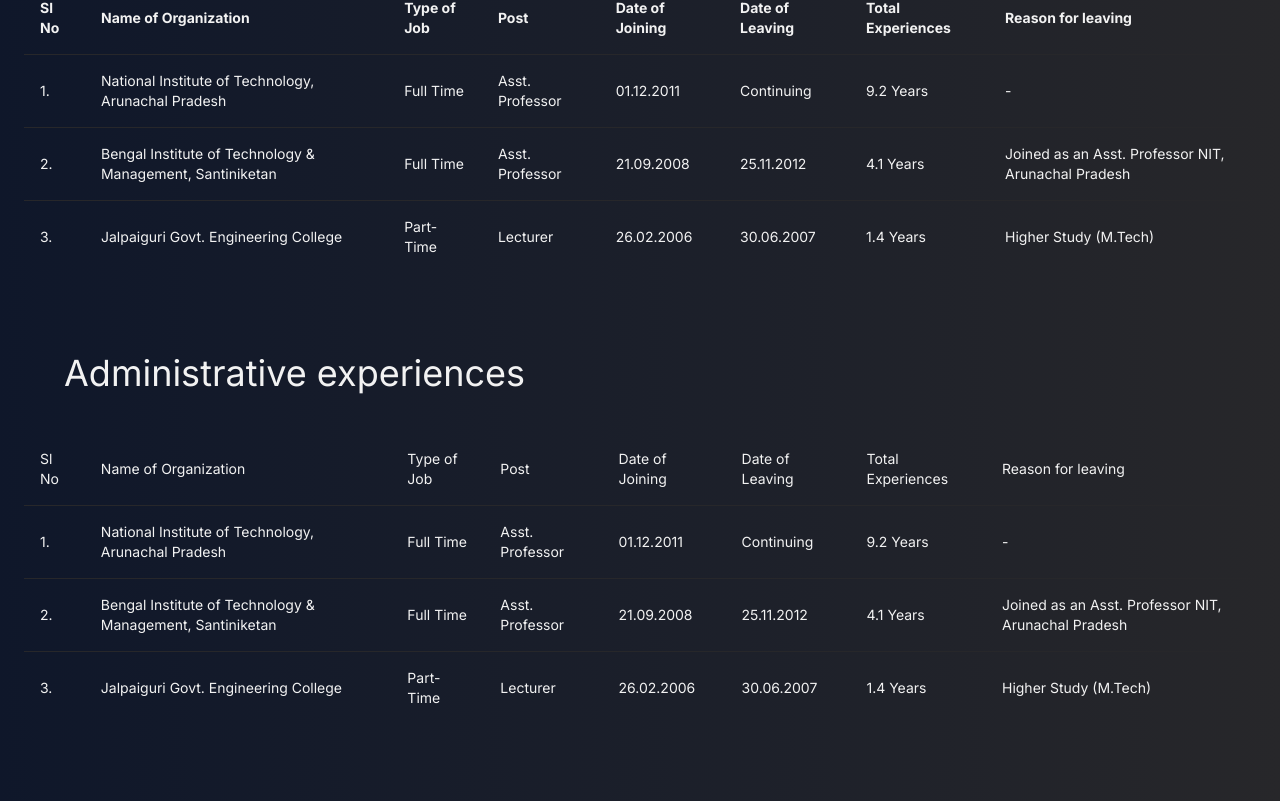
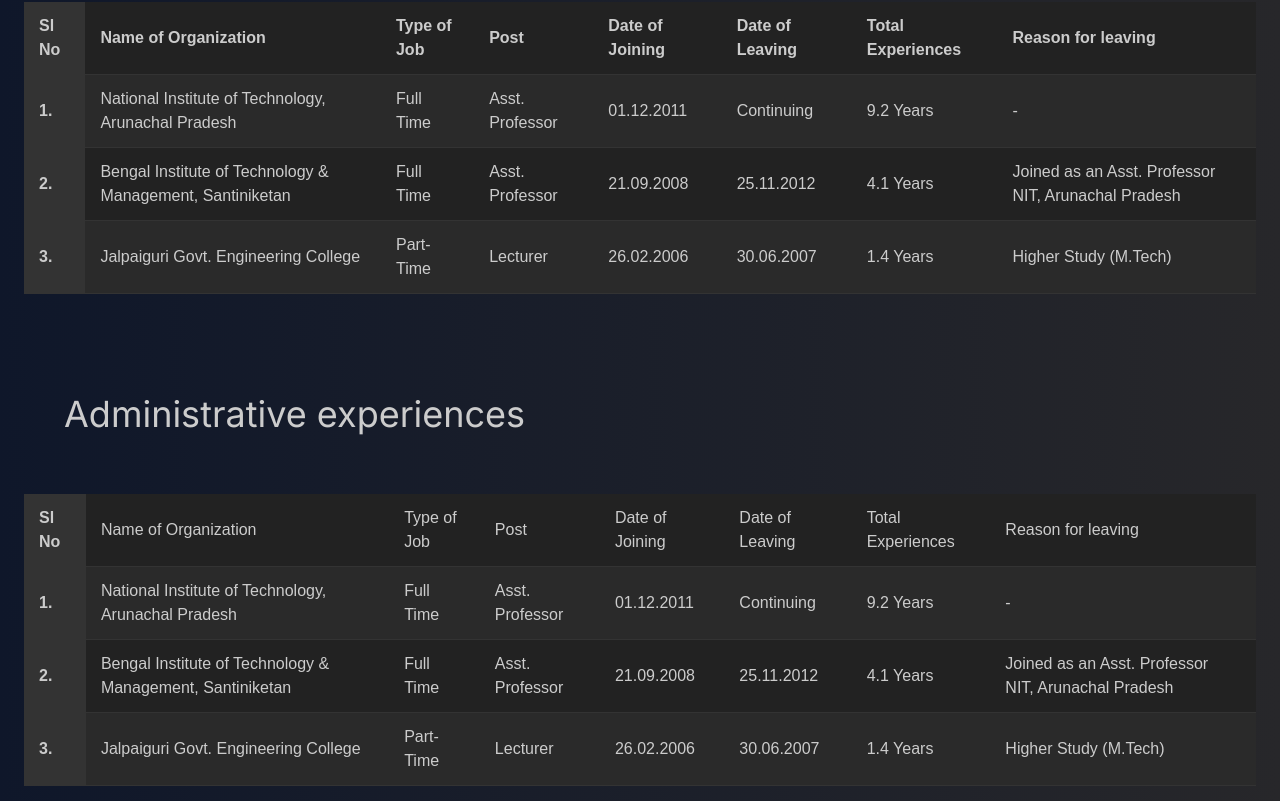
Before and after one commit to rsgoswami/rsgoswami.github.io, a Next.js app: page / in a window 1280 px wide. Shown: the part 2419-3220 px from the top of the page. Built offline with nearby package versions, Linux system fonts and the light colour scheme.

Commit message:
table css + err fixed

```diff
--- a/src/app/globals.css
+++ b/src/app/globals.css
@@ -131,3 +131,84 @@
 
 .slide-top{animation:slide-top 1s cubic-bezier(.25,.46,.45,.94) both}
 @keyframes slide-top{100%{transform:translateY(0)}0%{transform:translateY(-100px); opacity: 0;}}
+
+
+/* Basic CSS reset for table elements */
+table {
+  width: 100%;
+  border-collapse: collapse;
+  margin: 20px 0;
+  font-family: 'Arial', sans-serif; /* Change as needed */
+  color: #ccc; /* Light grey for text */
+  background: #222; /* Dark background */
+}
+
+th, td {
+  padding: 12px 15px;
+  text-align: left;
+  border-bottom: 1px solid #333; /* Darker line for separation */
+}
+
+th {
+  background-color: #007BFF; /* Bright blue for headers */
+  color: white;
+}
+
+/* Hover effect for rows */
+tr:hover {
+  background-color: #333;
+}
+
+/* Responsive behavior */
+@media (max-width: 600px) {
+  table {
+    display: block;
+    overflow-x: auto; /* Allows table to scroll horizontally on small devices */
+  }
+}
+
+/* Adding striping to rows */
+tr:nth-child(even) {
+  background-color: #2a2a2a;
+}
+
+/* Styling the table header to be fixed (optional) */
+thead th {
+  position: sticky;
+  top: 0;
+  z-index: 10;
+}
+
+/* Highlighting the first column for emphasis */
+td:first-child, th:first-child {
+  background-color: #333;
+  font-weight: bold;
+}
+
+/* Custom properties for dark theme colors */
+:root {
+  --primary-color: #007BFF; /* Bright blue, good for dark themes */
+  --text-color: #ccc; /* Light gray for text to stand out on dark bg */
+  --background-color: #222; /* Very dark gray, almost black */
+  --hover-color: #333; /* Slightly lighter gray for hover effects */
+  --zebra-color: #2a2a2a; /* Dark gray for zebra striping */
+}
+
+/* Applying custom properties */
+th {
+  background-color: var(--primary-color);
+  color: white;
+}
+
+body {
+  color: var(--text-color);
+  background-color: var(--background-color);
+}
+
+tr:hover {
+  background-color: var(--hover-color);
+}
+
+tr:nth-child(even) {
+  background-color: var(--zebra-color);
+}
--- a/src/components/cv.jsx
+++ b/src/components/cv.jsx
@@ -1,15 +1,6 @@
 'use client'
 import Link from "next/link"
 import Image from "next/image";
-import {
-  Table,
-  TableBody,
-  TableCaption,
-  TableCell,
-  TableHead,
-  TableHeader,
-  TableRow,
-} from "./ui/Table"
 
 export function CV() {
 
@@ -223,114 +214,114 @@
               <div className="">
                 <h2 className=" text-4xl p-10">Academic experiences </h2>
 
-                <Table>
-                <TableBody>
-                    <TableRow>
-                        <TableCell>
+                <table>
+                <tbody>
+                    <tr>
+                        <td>
                             <p><strong>Sl No</strong></p>
-                        </TableCell>
-                        <TableCell>
+                        </td>
+                        <td>
                             <p><strong>Name of Organization</strong></p>
-                        </TableCell>
-                        <TableCell>
+                        </td>
+                        <td>
                             <p><strong>Type of Job</strong></p>
-                        </TableCell>
-                        <TableCell>
+                        </td>
+                        <td>
                             <p><strong>Post</strong></p>
-                        </TableCell>
-                        <TableCell>
+                        </td>
+                        <td>
                             <p><strong>Date of Joining</strong></p>
-                        </TableCell>
-                        <TableCell>
+                        </td>
+                        <td>
                             <p><strong>Date of Leaving</strong></p>
-                        </TableCell>
-                        <TableCell>
+                        </td>
+                        <td>
                             <p><strong>Total Experiences</strong></p>
-                        </TableCell>
-                        <TableCell>
+                        </td>
+                        <td>
                             <p><strong>Reason for leaving</strong></p>
-                        </TableCell>
-                    </TableRow>
-                    <TableRow>
-                        <TableCell>
+                        </td>
+                    </tr>
+                    <tr>
+                        <td>
                             <p>1.</p>
-                        </TableCell>
-                        <TableCell>
+                        </td>
+                        <td>
                             <p>National Institute of Technology, Arunachal Pradesh</p>
-                        </TableCell>
-                        <TableCell>
+                        </td>
+                        <td>
                             <p>Full Time</p>
-                        </TableCell>
-                        <TableCell>
+                        </td>
+                        <td>
                             <p>Asst. Professor</p>
-                        </TableCell>
-                        <TableCell>
+                        </td>
+                        <td>
                             <p>01.12.2011</p>
-                        </TableCell>
-                        <TableCell>
+                        </td>
+                        <td>
                             <p>Continuing</p>
-                        </TableCell>
-                        <TableCell>
+                        </td>
+                        <td>
                             <p>9.2 Years</p>
-                        </TableCell>
-                        <TableCell>
+                        </td>
+                        <td>
                             <p>-</p>
-                        </TableCell>
-                    </TableRow>
-                    <TableRow>
-                        <TableCell>
+                        </td>
+                    </tr>
+                    <tr>
+                        <td>
                             <p>2.</p>
-                        </TableCell>
-                        <TableCell>
+                        </td>
+                        <td>
                             <p>Bengal Institute of Technology & Management, Santiniketan</p>
-                        </TableCell>
-                        <TableCell>
+                        </td>
+                        <td>
                             <p>Full Time</p>
-                        </TableCell>
-                        <TableCell>
+                        </td>
+                        <td>
                             <p>Asst. Professor</p>
-                        </TableCell>
-                        <TableCell>
+                        </td>
+                        <td>
                             <p>21.09.2008</p>
-                        </TableCell>
-                        <TableCell>
+                        </td>
+                        <td>
                             <p>25.11.2012</p>
-                        </TableCell>
-                        <TableCell>
+                        </td>
+                        <td>
                             <p>4.1 Years</p>
-                        </TableCell>
-                        <TableCell>
+                        </td>
+                        <td>
                             <p>Joined as an Asst. Professor NIT, Arunachal Pradesh</p>
-                        </TableCell>
-                    </TableRow>
-                    <TableRow>
-                        <TableCell>
+                        </td>
+                    </tr>
+                    <tr>
+                        <td>
                             <p>3.</p>
-                        </TableCell>
-                        <TableCell>
+                        </td>
+                        <td>
                             <p>Jalpaiguri Govt. Engineering College</p>
-                        </TableCell>
-                        <TableCell>
+                        </td>
+                        <td>
                             <p>Part-Time</p>
-                        </TableCell>
-                        <TableCell>
+                        </td>
+                        <td>
                             <p>Lecturer</p>
-                        </TableCell>
-                        <TableCell>
+                        </td>
+                        <td>
                             <p>26.02.2006</p>
-                        </TableCell>
-                        <TableCell>
+                        </td>
+                        <td>
                             <p>30.06.2007</p>
-                        </TableCell>
-                        <TableCell>
+                        </td>
+                        <td>
                             <p>1.4 Years</p>
-                        </TableCell>
-                        <TableCell>
+                        </td>
+                        <td>
                             <p>Higher Study (M.Tech)</p>
-                        </TableCell>
-                    </TableRow>
-                </TableBody>
-                </Table>
+                        </td>
+                    </tr>
+                </tbody>
+                </table>
 
 
               </div>
@@ -338,114 +329,114 @@
 
               <div>
                 <h2 className=" text-4xl py-20 pb-10 pl-10">Administrative experiences</h2>
-                  <Table align="left" cellSpacing={0}>
-                    <TableBody>
-                      <TableRow>
-                        <TableCell>
+                  <table align="left" cellSpacing={0}>
+                    <tbody>
+                      <tr>
+                        <td>
                           <p>Sl No</p>
-                        </TableCell>
-                        <TableCell>
+                        </td>
+                        <td>
                           <p>Name of Organization</p>
-                        </TableCell>
-                        <TableCell>
+                        </td>
+                        <td>
                           <p>Type of Job</p>
-                        </TableCell>
-                        <TableCell>
+                        </td>
+                        <td>
                           <p>Post</p>
-                        </TableCell>
-                        <TableCell>
+                        </td>
+                        <td>
                           <p>Date of Joining</p>
-                        </TableCell>
-                        <TableCell>
+                        </td>
+                        <td>
                           <p>Date of Leaving</p>
-                        </TableCell>
-                        <TableCell>
+                        </td>
+                        <td>
                           <p>Total Experiences</p>
-                        </TableCell>
-                        <TableCell>
+                        </td>
+                        <td>
                           <p>Reason for leaving</p>
-                        </TableCell>
-                      </TableRow>
-                      <TableRow>
-                        <TableCell>
+                        </td>
+                      </tr>
+                      <tr>
+                        <td>
                           <p>1.</p>
-                        </TableCell>
-                        <TableCell>
+                        </td>
+                        <td>
                           <p>National Institute of Technology, Arunachal Pradesh</p>
-                        </TableCell>
-                        <TableCell>
+                        </td>
+                        <td>
                           <p>Full Time</p>
-                        </TableCell>
-                        <TableCell>
+                        </td>
+                        <td>
                           <p>Asst. Professor</p>
-                        </TableCell>
-                        <TableCell>
+                        </td>
+                        <td>
                           <p>01.12.2011</p>
-                        </TableCell>
-                        <TableCell>
+                        </td>
+                        <td>
                           <p>Continuing</p>
-                        </TableCell>
-                        <TableCell>
+                        </td>
+                        <td>
                           <p>9.2 Years</p>
-                        </TableCell>
-                        <TableCell>
+                        </td>
+                        <td>
                           <p>-</p>
-                        </TableCell>
-                      </TableRow>
-                      <TableRow>
-                        <TableCell>
+                        </td>
+                      </tr>
+                      <tr>
+                        <td>
                           <p>2.</p>
-                        </TableCell>
-                        <TableCell>
+                        </td>
+                        <td>
                           <p>Bengal Institute of Technology &amp; Management, Santiniketan</p>
-                        </TableCell>
-                        <TableCell>
+                        </td>
+                        <td>
                           <p>Full Time</p>
-                        </TableCell>
-                        <TableCell>
+                        </td>
+                        <td>
                           <p>Asst. Professor</p>
-                        </TableCell>
-                        <TableCell>
+                        </td>
+                        <td>
                           <p>21.09.2008</p>
-                        </TableCell>
-                        <TableCell>
+                        </td>
+                        <td>
                           <p>25.11.2012</p>
-                        </TableCell>
-                        <TableCell>
+                        </td>
+                        <td>
                           <p>4.1 Years</p>
-                        </TableCell>
-                        <TableCell>
+                        </td>
+                        <td>
                           <p>Joined as an Asst. Professor NIT, Arunachal Pradesh</p>
-                        </TableCell>
-                      </TableRow>
-                      <TableRow>
-                        <TableCell>
+                        </td>
+                      </tr>
+                      <tr>
+                        <td>
                           <p>3.</p>
-                        </TableCell>
-                        <TableCell>
+                        </td>
+                        <td>
                           <p>Jalpaiguri Govt. Engineering College</p>
-                        </TableCell>
-                        <TableCell>
+                        </td>
+                        <td>
                           <p>Part-Time</p>
-                        </TableCell>
-                        <TableCell>
+                        </td>
+                        <td>
                           <p>Lecturer</p>
-                        </TableCell>
-                        <TableCell>
+                        </td>
+                        <td>
                           <p>26.02.2006</p>
-                        </TableCell>
-                        <TableCell>
+                        </td>
+                        <td>
                           <p>30.06.2007</p>
-                        </TableCell>
-                        <TableCell>
+                        </td>
+                        <td>
                           <p>1.4 Years</p>
-                        </TableCell>
-                        <TableCell>
+                        </td>
+                        <td>
                           <p>Higher Study (M.Tech)</p>
-                        </TableCell>
-                      </TableRow>
-                    </TableBody>
-                  </Table>
+                        </td>
+                      </tr>
+                    </tbody>
+                  </table>
 
               </div>
 
@@ -549,21 +540,3 @@
     </div>)
   );
 }
-
-function MountainIcon(props) {
-  return (
-    (<svg
-      {...props}
-      xmlns="http://www.w3.org/2000/svg"
-      width="24"
-      height="24"
-      viewBox="0 0 24 24"
-      fill="none"
-      stroke="currentColor"
-      strokeWidth="2"
-      strokeLinecap="round"
-      strokeLinejoin="round">
-      <path d="m8 3 4 8 5-5 5 15H2L8 3z" />
-    </svg>)
-  );
-}
```
